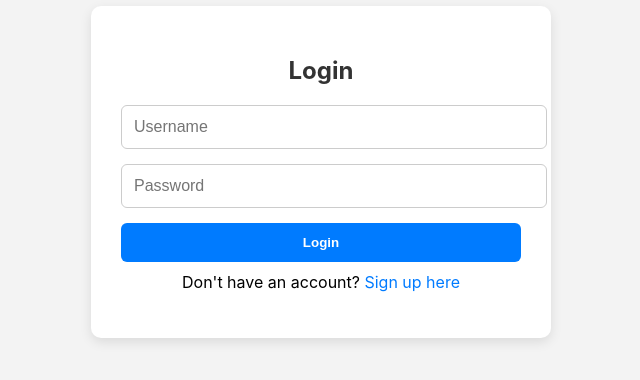
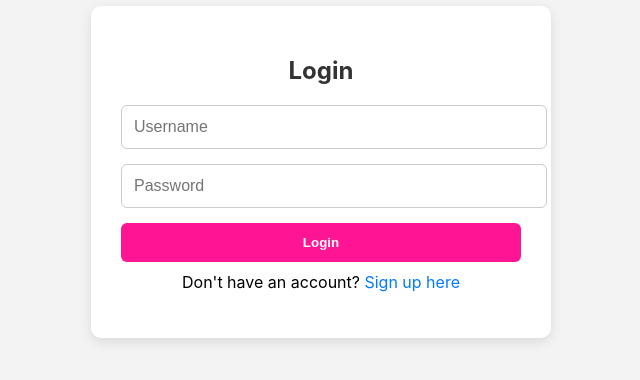
Before and after one commit to tusharmuley/myproject-frontend, a React (Create React App) app: page /login in a window 1280 px wide. Shown: the part 228-608 px from the top of the page, without its empty margins (319-959 px from the left). Built offline with nearby package versions, Linux system fonts and the light colour scheme.

Commit message:
button color

```diff
--- a/src/pages/Auth.css
+++ b/src/pages/Auth.css
@@ -34,7 +34,8 @@
   .auth-form button {
     width: 100%;
     padding: 12px;
-    background-color: #007bff;
+    /* background-color: #007bff; */
+    background-color:deeppink;
     color: white;
     border: none;
     font-weight: bold;
```
